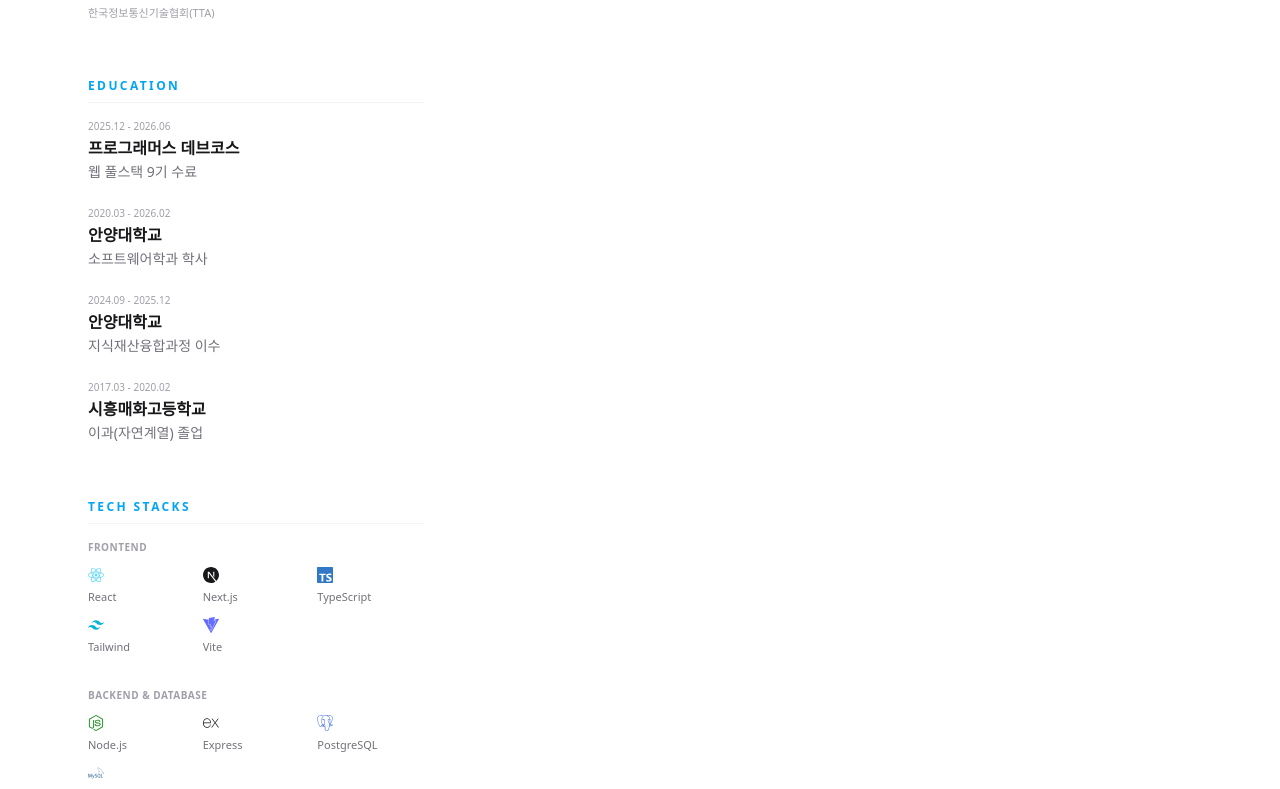
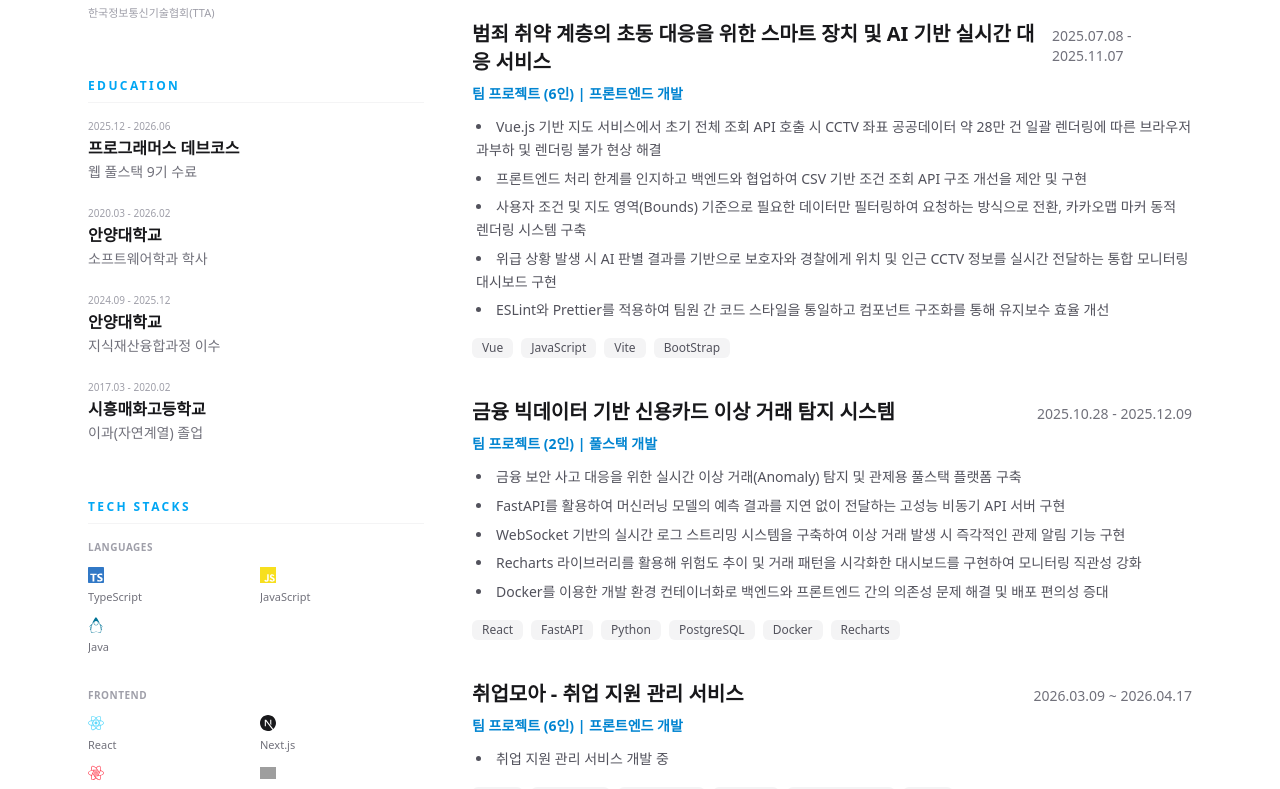
Before and after one commit to leekyuhyun/leekyuhyun.github.io, a Next.js app: page /about in a window 1280 px wide. Shown: the part 625-1414 px from the top of the page. Built offline with nearby package versions, Linux system fonts and the light colour scheme; grey boxes are pictures that could not be loaded; a web font is replaced by a local one.

Commit message:
fix : introduce섹션 데이터 변경 및 내용 수정

```diff
--- /dev/null
+++ b/src/components/introduce/ProjectIntroduce.tsx
@@ -0,0 +1,50 @@
+'use client';
+
+import { CV_DATA } from './introduceData';
+
+export default function ProjectIntroduce() {
+  const projects = CV_DATA.projects || [];
+
+  return (
+    <section className="mb-12">
+      <h2 className="text-2xl font-bold mb-6 border-b-2 border-zinc-200 dark:border-zinc-800 pb-2">
+        Projects
+      </h2>
+      <div className="space-y-10">
+        {projects.map((project, index) => (
+          <div key={index} className="group">
+            <div className="flex flex-col md:flex-row md:justify-between md:items-baseline mb-2">
+              <h3 className="text-xl font-bold text-zinc-900 dark:text-zinc-100">
+                {project.title}
+              </h3>
+              <span className="text-sm text-zinc-500 font-medium">{project.period}</span>
+            </div>
+
+            <div className="text-sky-600 dark:text-sky-400 text-sm font-semibold mb-3">
+              {project.role}
+            </div>
+
+            <ul className="list-disc list-inside space-y-1.5 text-zinc-600 dark:text-zinc-400 text-sm ml-1">
+              {project.details.map((detail, idx) => (
+                <li key={idx} className="leading-relaxed">
+                  {detail}
+                </li>
+              ))}
+            </ul>
+
+            <div className="flex flex-wrap gap-2 mt-4">
+              {project.techs.map((tech) => (
+                <span
+                  key={tech}
+                  className="px-2.5 py-0.5 bg-zinc-100 dark:bg-zinc-800 text-zinc-600 dark:text-zinc-400 text-xs font-medium rounded-md"
+                >
+                  {tech}
+                </span>
+              ))}
+            </div>
+          </div>
+        ))}
+      </div>
+    </section>
+  );
+}
--- a/src/components/introduce/TechStack.tsx
+++ b/src/components/introduce/TechStack.tsx
@@ -1,4 +1,6 @@
-import { CV_DATA } from "./introduceData";
+import React from 'react';
+import Image from 'next/image';
+import { CV_DATA } from './introduceData';
 
 export default function TechStack() {
   return (
@@ -9,21 +11,40 @@ export default function TechStack() {
             {category.title}
           </h4>
 
-          <div className="grid grid-cols-3 gap-y-3 gap-x-2">
-            {category.skills.map((skill) => (
+          <div className="grid grid-cols-2 gap-y-3 gap-x-2">
+            {category.skills.map((skill) => {
+              const isStringIcon = typeof skill.icon === 'string';
+
+              return (
                 <div
                   key={skill.name}
                   className="flex flex-col items-center md:items-start gap-1.5 group transition-all"
                 >
-                <skill.icon
+                  {isStringIcon ? (
+                    <Image
+                      src={skill.icon as string}
+                      alt={skill.name}
+                      width={16}
+                      height={16}
+                      className="w-4 h-4 transition-transform group-hover:scale-110 object-contain"
+                    />
+                  ) : (
+                    (() => {
+                      const IconComponent = skill.icon as React.ElementType;
+                      return (
+                        <IconComponent
                           className="w-4 h-4 transition-transform group-hover:scale-110"
                           style={{ color: skill.color }}
                         />
+                      );
+                    })()
+                  )}
                   <span className="text-[11px] font-medium text-zinc-500 dark:text-zinc-400 group-hover:text-zinc-900 dark:group-hover:text-zinc-100 transition-colors truncate w-full">
                     {skill.name}
                   </span>
                 </div>
-            ))}
+              );
+            })}
           </div>
         </div>
       ))}
--- a/src/components/introduce/introduceData.ts
+++ b/src/components/introduce/introduceData.ts
@@ -1,174 +1,157 @@
 import {
+  SiTypescript,
+  SiJavascript,
+  SiOpenjdk,
   SiReact,
   SiNextdotjs,
-  SiTypescript,
+  SiReactquery,
+  SiAxios,
   SiTailwindcss,
   SiNodedotjs,
   SiExpress,
   SiPostgresql,
   SiMysql,
+  SiPostman,
+  SiJsonwebtokens,
+  SiSwagger,
   SiDocker,
   SiGit,
+  SiGithub,
+  SiGithubactions,
   SiVite,
   SiGithubpages,
   SiSlack,
   SiNotion,
-} from "react-icons/si";
+  SiVercel,
+  SiFigma,
+} from 'react-icons/si';
 
 export const CV_DATA = {
   profile: {
-    name: "이규현",
-    role: "Web Fullstack Developer",
-    image: "/images/Profile.png",
+    name: '이규현',
+    role: 'Web Fullstack Developer',
+    image: '/images/Profile.png',
     description:
-      "매일의 배움을 기록으로 자산화하는 개발자입니다. " +
-      "학습과 문제 해결 과정을 블로그에 정리하며 지식을 구조화하고, " +
-      "이를 통해 반복 가능한 성장 시스템을 만들어가고 있습니다.",
+      '매일의 배움을 기록으로 자산화하는 개발자입니다. ' +
+      '학습과 문제 해결 과정을 블로그에 정리하며 지식을 구조화하고, ' +
+      '이를 통해 반복 가능한 성장 시스템을 만들어가고 있습니다.',
     links: {
-      github: "https://github.com/leekyuhyun",
-      email: "leekh010502@gmail.com",
-      velog: "https://velog.io/@leekh010502/",
+      github: 'https://github.com/leekyuhyun',
+      email: 'leekh010502@gmail.com',
+      velog: 'https://velog.io/@leekh010502/',
     },
   },
   awards: [
     {
-      title: "Net 챌린지 캠프 시즌 12",
-      awardName: "한국정보통신협회장상",
-      date: "2025.11.07",
-      org: "한국정보통신기술협회(TTA)",
+      title: 'Net 챌린지 캠프 시즌 12',
+      awardName: '한국정보통신협회장상',
+      date: '2025.11.07',
+      org: '한국정보통신기술협회(TTA)',
     },
   ],
   education: [
     {
-      school: "프로그래머스 데브코스",
-      major: "웹 풀스택 9기 수료",
-      period: "2025.12 - 2026.06",
+      school: '프로그래머스 데브코스',
+      major: '웹 풀스택 9기 수료',
+      period: '2025.12 - 2026.06',
     },
     {
-      school: "안양대학교",
-      major: "소프트웨어학과 학사",
-      period: "2020.03 - 2026.02",
+      school: '안양대학교',
+      major: '소프트웨어학과 학사',
+      period: '2020.03 - 2026.02',
     },
     {
-      school: "안양대학교",
-      major: "지식재산융합과정 이수",
-      period: "2024.09 - 2025.12",
+      school: '안양대학교',
+      major: '지식재산융합과정 이수',
+      period: '2024.09 - 2025.12',
     },
     {
-      school: "시흥매화고등학교",
-      major: "이과(자연계열) 졸업",
-      period: "2017.03 - 2020.02",
+      school: '시흥매화고등학교',
+      major: '이과(자연계열) 졸업',
+      period: '2017.03 - 2020.02',
     },
   ],
   techStacks: [
     {
-      title: "Frontend",
+      title: 'Languages',
       skills: [
-        { name: "React", icon: SiReact, color: "#61DAFB" },
-        { name: "Next.js", icon: SiNextdotjs, color: "currentColor" },
-        { name: "TypeScript", icon: SiTypescript, color: "#3178C6" },
-        { name: "Tailwind", icon: SiTailwindcss, color: "#06B6D4" },
-        { name: "Vite", icon: SiVite, color: "#646CFF" },
+        { name: 'TypeScript', icon: SiTypescript, color: '#3178C6' },
+        { name: 'JavaScript', icon: SiJavascript, color: '#F7DF1E' },
+        { name: 'Java', icon: SiOpenjdk, color: '#007396' },
       ],
     },
     {
-      title: "Backend & Database",
+      title: 'Frontend',
       skills: [
-        { name: "Node.js", icon: SiNodedotjs, color: "#339933" },
-        { name: "Express", icon: SiExpress, color: "currentColor" },
-        { name: "PostgreSQL", icon: SiPostgresql, color: "#4169E1" },
-        { name: "MySQL", icon: SiMysql, color: "#4479A1" },
+        { name: 'React', icon: SiReact, color: '#61DAFB' },
+        { name: 'Next.js', icon: SiNextdotjs, color: 'currentColor' },
+        { name: 'TanStack Query', icon: SiReactquery, color: '#FF4154' },
+        { name: 'Zustand', icon: '/images/ZustandIcon.png', color: 'currentColor' },
+        { name: 'Axios', icon: SiAxios, color: '#5A29E4' },
+        { name: 'Tailwind', icon: SiTailwindcss, color: '#06B6D4' },
+        { name: 'Vite', icon: SiVite, color: '#646CFF' },
       ],
     },
     {
-      title: "DevOps & Collaboration",
+      title: 'Backend & Database',
       skills: [
-        { name: "Git", icon: SiGit, color: "#F05032" },
-        { name: "Docker", icon: SiDocker, color: "#2496ED" },
-        { name: "GitHub Pages", icon: SiGithubpages, color: "currentColor" },
-        { name: "Slack", icon: SiSlack, color: "#4A154B" },
-        { name: "Notion", icon: SiNotion, color: "currentColor" },
+        { name: 'Node.js', icon: SiNodedotjs, color: '#339933' },
+        { name: 'Express', icon: SiExpress, color: 'currentColor' },
+        { name: 'PostgreSQL', icon: SiPostgresql, color: '#4169E1' },
+        { name: 'MySQL', icon: SiMysql, color: '#4479A1' },
+        { name: 'Postman', icon: SiPostman, color: '#FF6C37' },
+        { name: 'Swagger', icon: SiSwagger, color: '#85EA2D' },
+        { name: 'JWT', icon: SiJsonwebtokens, color: '#000000' },
+      ],
+    },
+    {
+      title: 'DevOps & Collaboration',
+      skills: [
+        { name: 'Git', icon: SiGit, color: '#F05032' },
+        { name: 'GitHub', icon: SiGithub, color: 'currentColor' },
+        { name: 'GitHub Actions', icon: SiGithubactions, color: '#2088FF' },
+        { name: 'GitHub Pages', icon: SiGithubpages, color: 'currentColor' },
+        { name: 'Vercel', icon: SiVercel, color: 'currentColor' },
+        { name: 'Docker', icon: SiDocker, color: '#2496ED' },
+        { name: 'Figma', icon: SiFigma, color: '#F24E1E' },
+        { name: 'Slack', icon: SiSlack, color: '#4A154B' },
+        { name: 'Notion', icon: SiNotion, color: 'currentColor' },
       ],
     },
   ],
   projects: [
     {
-      title:
-        "범죄 취약 계층의 초동 대응을 위한 스마트 장치 및 AI 기반 실시간 대응 서비스",
-      role: "Front-end Developer",
-      period: "2025.07.08 - 2025.11.07",
-      description:
-        "범죄 취약 계층의 안전 사각지대 해소를 위해 하드웨어와 AI 모델을 결합한 실시간 자동 초동 대응 시스템을 개발했습니다. 충격 및 고성 감지 시 즉시 음성 데이터를 수집하고, AI를 통해 위급 상황을 판별하여 보호자와 경찰에게 위치 및 인근 CCTV 정보를 실시간으로 제공하는 통합 모니터링 대시보드를 구축했습니다.",
-      techs: ["Vue", "JavaScript", "Vite", "BootStrap"],
-      links: {
-        github: "hhttps://github.com/The-cane-of-Min-Jeung/frontend",
-        demo: "https://...",
-      },
+      title: '범죄 취약 계층의 초동 대응을 위한 스마트 장치 및 AI 기반 실시간 대응 서비스',
+      role: '팀 프로젝트 (6인) | 프론트엔드 개발',
+      period: '2025.07.08 - 2025.11.07',
+      details: [
+        'Vue.js 기반 지도 서비스에서 초기 전체 조회 API 호출 시 CCTV 좌표 공공데이터 약 28만 건 일괄 렌더링에 따른 브라우저 과부하 및 렌더링 불가 현상 해결',
+        '프론트엔드 처리 한계를 인지하고 백엔드와 협업하여 CSV 기반 조건 조회 API 구조 개선을 제안 및 구현',
+        '사용자 조건 및 지도 영역(Bounds) 기준으로 필요한 데이터만 필터링하여 요청하는 방식으로 전환, 카카오맵 마커 동적 렌더링 시스템 구축',
+        '위급 상황 발생 시 AI 판별 결과를 기반으로 보호자와 경찰에게 위치 및 인근 CCTV 정보를 실시간 전달하는 통합 모니터링 대시보드 구현',
+        'ESLint와 Prettier를 적용하여 팀원 간 코드 스타일을 통일하고 컴포넌트 구조화를 통해 유지보수 효율 개선',
+      ],
+      techs: ['Vue', 'JavaScript', 'Vite', 'BootStrap'],
     },
     {
-      title: "금융 빅데이터 기반 신용카드 이상 거래 탐지 시스템",
-      role: "Full-stack Developer",
-      period: "2025.10.28 - 2025.12.09",
-      description:
-        "금융 데이터를 분석하여 이상 거래(Anomaly)를 실시간으로 탐지하고 관제하는 풀스택 플랫폼입니다. FastAPI를 활용해 머신러닝 모델의 예측 결과를 지연 없이 전달하는 고성능 API를 구축했으며, WebSocket 기반의 실시간 로그 시스템과 Recharts를 이용한 위험도 시각화 대시보드를 구현하여 금융 보안 사고 대응의 효율성을 높였습니다.",
-      techs: ["React", "FastAPI", "Python", "PostgreSQL", "Docker", "Recharts"],
-      links: {
-        github: "https://github.com/leekyuhyun/anomaly-dashboard-project",
-        demo: "https://...",
-      },
+      title: '금융 빅데이터 기반 신용카드 이상 거래 탐지 시스템',
+      role: '팀 프로젝트 (2인) | 풀스택 개발',
+      period: '2025.10.28 - 2025.12.09',
+      details: [
+        '금융 보안 사고 대응을 위한 실시간 이상 거래(Anomaly) 탐지 및 관제용 풀스택 플랫폼 구축',
+        'FastAPI를 활용하여 머신러닝 모델의 예측 결과를 지연 없이 전달하는 고성능 비동기 API 서버 구현',
+        'WebSocket 기반의 실시간 로그 스트리밍 시스템을 구축하여 이상 거래 발생 시 즉각적인 관제 알림 기능 구현',
+        'Recharts 라이브러리를 활용해 위험도 추이 및 거래 패턴을 시각화한 대시보드를 구현하여 모니터링 직관성 강화',
+        'Docker를 이용한 개발 환경 컨테이너화로 백엔드와 프론트엔드 간의 의존성 문제 해결 및 배포 편의성 증대',
+      ],
+      techs: ['React', 'FastAPI', 'Python', 'PostgreSQL', 'Docker', 'Recharts'],
     },
     {
-      title: "Fashion Guys - AI 기반 가상 피팅 및 패션 소셜 플랫폼",
-      role: "Front-end Developer",
-      period: "2025.03 - 2025.12",
-      description:
-        "AI 기술을 활용한 가상 피팅 서비스와 소셜 네트워크가 결합된 패션 플랫폼의 프런트엔드를 개발했습니다. React를 기반으로 3가지 AI 피팅 옵션(OOTDiffusion, Gradio 등)을 선택할 수 있는 사용자 경험을 설계했으며, Redis 기반 비동기 작업 상태를 실시간으로 추적하여 대형 ML 모델의 연산 과정을 시각적으로 전달하는 반응형 인터페이스를 구현했습니다.",
-      techs: ["React", "JavaScript", "Axios"],
-      links: {
-        github: "https://github.com/leekyuhyun/virtualfitting",
-        demo: "https://...",
-      },
-    },
-    {
-      title: "KBO 리그 팬 커뮤니티 플랫폼",
-      role: "Full-stack Developer",
-      period: "2025.05 - 2025.06",
-      description:
-        "MVC 패턴을 적용하여 설계한 KBO 리그 10개 구단 팬들을 위한 커뮤니티 웹 애플리케이션입니다. Java Servlet으로 비즈니스 로직을 처리하고 JSP로 동적 페이지를 렌더링하는 전통적인 웹 아키텍처를 구현했으며, JDBC를 활용한 MySQL 연동으로 팀별 게시판 CRUD 및 세션 기반 사용자 인증 시스템을 구축했습니다.",
-      techs: [
-        "Java",
-        "JSP",
-        "Servlet",
-        "MySQL",
-        "JDBC",
-        "Apache Tomcat",
-        "JavaScript",
-        "jQuery",
-        "Gradle",
-      ],
-      links: {
-        github: "https://github.com/leekyuhyun/jsp-servlet-kbo-fan-community",
-        demo: "https://...",
-      },
-    },
-    {
-      title: "멀티스레드 기반 네트워크 오목 게임 서비스",
-      role: "Full-stack Developer",
-      period: "2024.09 - 2024.12",
-      description:
-        "Java Socket API를 활용하여 구축한 실시간 네트워크 대전 오목 게임입니다. 서버 측에서는 멀티스레딩과 클라이언트 핸들러를 통해 다중 접속 및 1:1 매칭 로직을 구현했으며, 클라이언트 측에서는 Java Swing을 이용해 직관적인 게임 UI와 실시간 채팅 시스템을 개발했습니다. 사용자 승률 관리 및 랭킹 시스템을 포함한 전체 게임 서비스 아키텍처를 설계했습니다.",
-      techs: [
-        "Java",
-        "Socket Programming",
-        "Multi-threading",
-        "Java Swing",
-        "ObjectStream",
-        "File I/O",
-      ],
-      links: {
-        github: "https://github.com/leekyuhyun/javaomokproject",
-        demo: "https://...",
-      },
+      title: '취업모아 - 취업 지원 관리 서비스',
+      role: '팀 프로젝트 (6인) | 프론트엔드 개발',
+      period: '2026.03.09 ~ 2026.04.17',
+      details: ['취업 지원 관리 서비스 개발 중'],
+      techs: ['React', `TypeScript`, 'TailwindCSS', 'Zustand', 'TanStack-Query', 'Axios'],
     },
   ],
 };
--- a/src/views/introduce.tsx
+++ b/src/views/introduce.tsx
@@ -1,18 +1,12 @@
-"use client";
+'use client';
 
-import Profile from "@/components/introduce/Profile";
-import TechStack from "@/components/introduce/TechStack";
-import Education from "@/components/introduce/Education";
-import Awards from "@/components/introduce/Awards";
-import Project from "@/components/introduce/Project";
+import Profile from '@/components/introduce/Profile';
+import TechStack from '@/components/introduce/TechStack';
+import Education from '@/components/introduce/Education';
+import Awards from '@/components/introduce/Awards';
+import ProjectIntroduce from '@/components/introduce/ProjectIntroduce';
 
-const SidebarSection = ({
-  title,
-  children,
-}: {
-  title: string;
-  children: React.ReactNode;
-}) => (
+const SidebarSection = ({ title, children }: { title: string; children: React.ReactNode }) => (
   <section className="flex flex-col gap-4">
     <h3 className="text-xs font-bold uppercase tracking-[0.2em] text-sky-500 dark:text-amber-400 border-b border-zinc-100 dark:border-zinc-800 pb-2">
       {title}
@@ -44,7 +38,7 @@ export default function IntroduceView() {
           <h3 className="text-xs font-bold uppercase tracking-[0.2em] text-sky-500 dark:text-amber-400 border-b border-zinc-100 dark:border-zinc-800 pb-2">
             Projects
           </h3>
-          <Project />
+          <ProjectIntroduce />
         </div>
       </div>
     </div>
```
Lines whose indentation alone changed are shown as unchanged.
